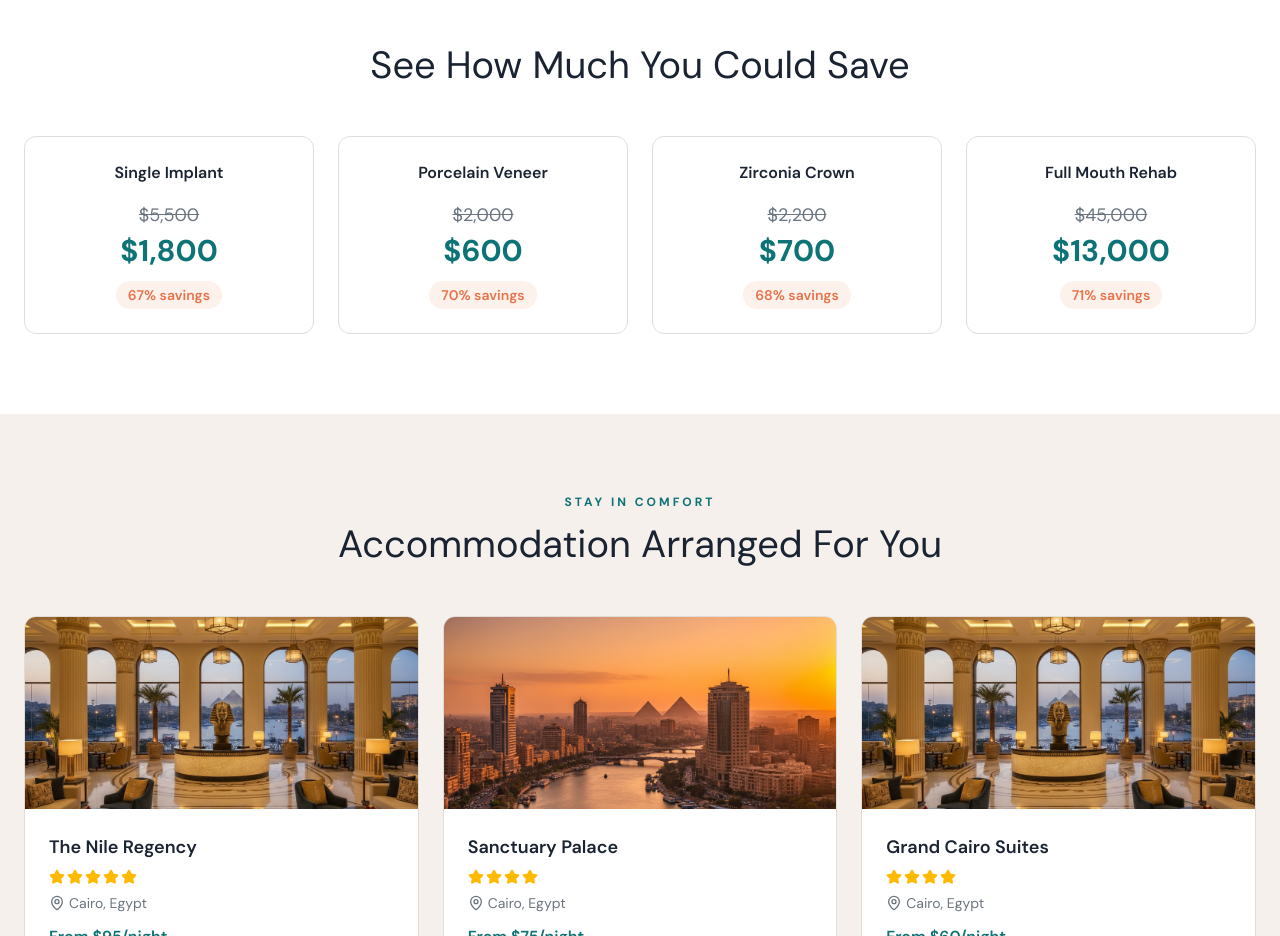
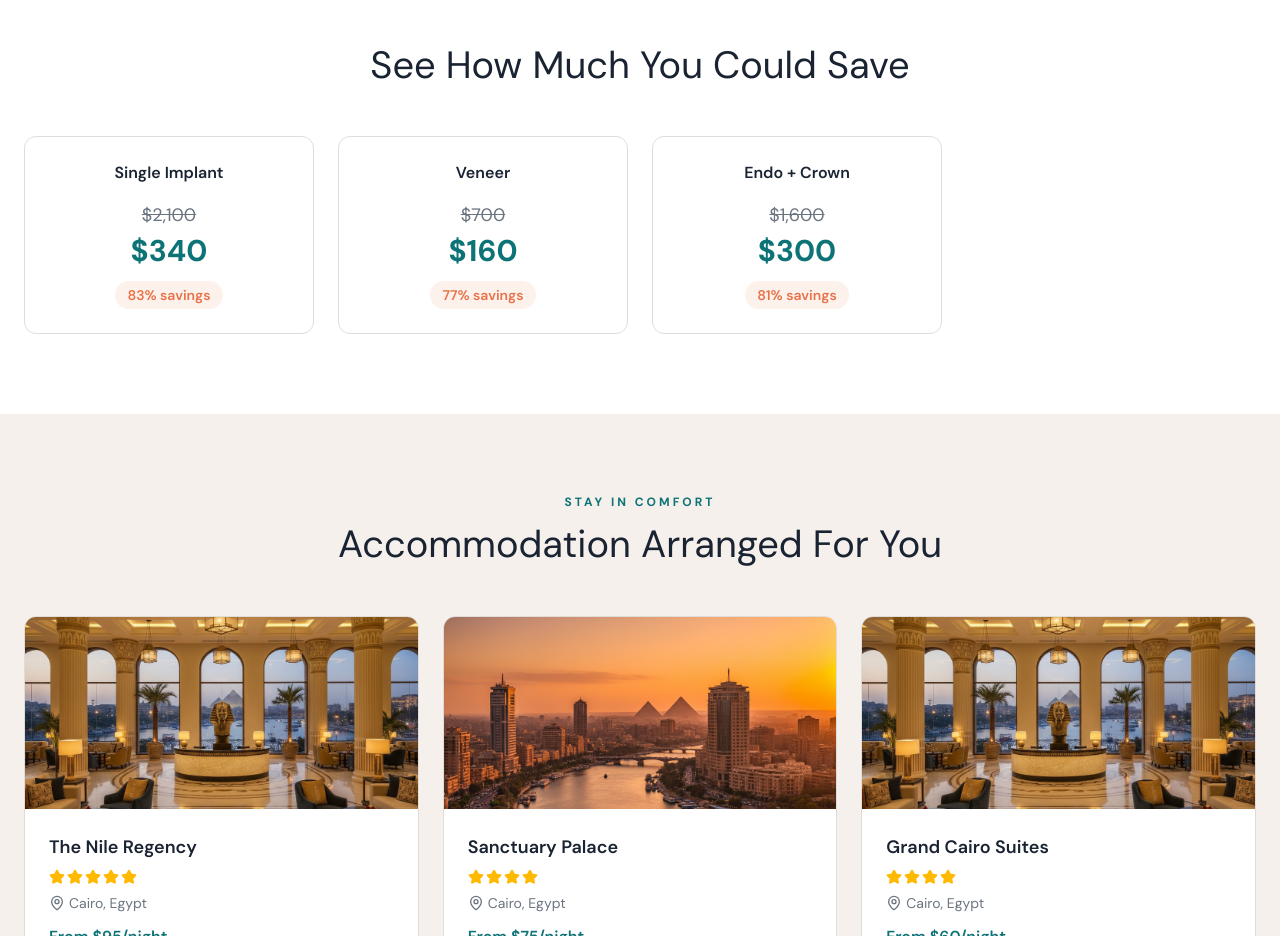
Before and after one commit to basemaldesoky12-dev/dental-tourism, a Next.js app: page / in a window 1280 px wide. Shown: the part 1340-2276 px from the top of the page. Built offline with nearby package versions, Linux system fonts and the light colour scheme.

Commit message:
Adjusted Service Pricing

```diff
--- a/src/components/landing/SavingsComparison.tsx
+++ b/src/components/landing/SavingsComparison.tsx
@@ -5,27 +5,21 @@ import { useInView } from "@/hooks/useInView";
 const comparisons = [
   {
     procedure: "Single Implant",
-    australianPrice: "$5,500",
-    packagePrice: "$1,800",
-    savings: "67%",
+    australianPrice: "$2,100",
+    packagePrice: "$340",
+    savings: "83%",
   },
   {
-    procedure: "Porcelain Veneer",
-    australianPrice: "$2,000",
-    packagePrice: "$600",
-    savings: "70%",
+    procedure: "Veneer",
+    australianPrice: "$700",
+    packagePrice: "$160",
+    savings: "77%",
   },
   {
-    procedure: "Zirconia Crown",
-    australianPrice: "$2,200",
-    packagePrice: "$700",
-    savings: "68%",
-  },
-  {
-    procedure: "Full Mouth Rehab",
-    australianPrice: "$45,000",
-    packagePrice: "$13,000",
-    savings: "71%",
+    procedure: "Endo + Crown",
+    australianPrice: "$1,600",
+    packagePrice: "$300",
+    savings: "81%",
   },
 ];
 
```
